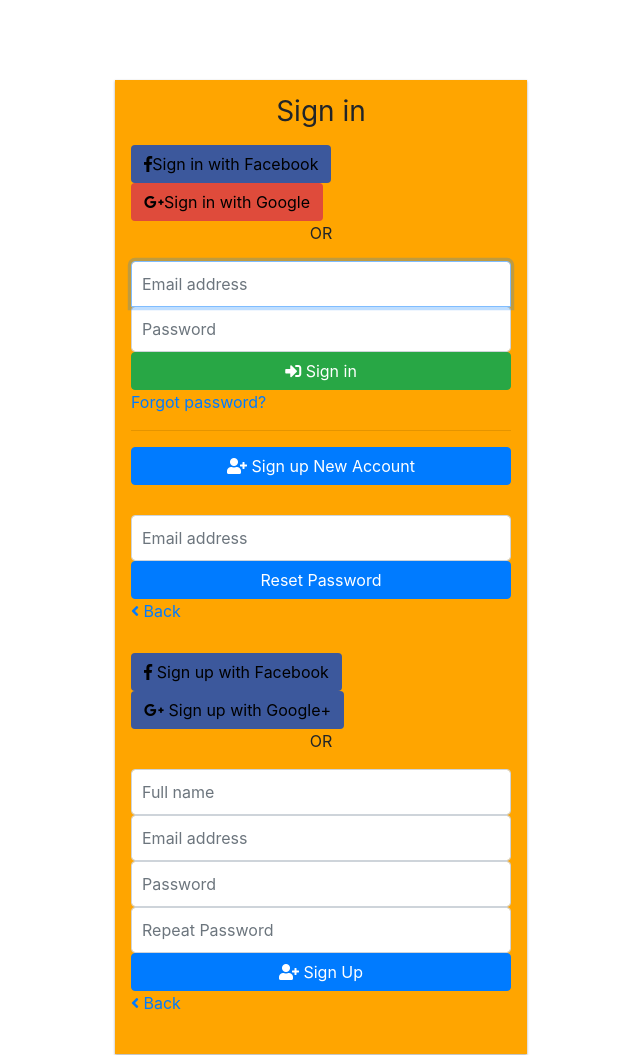
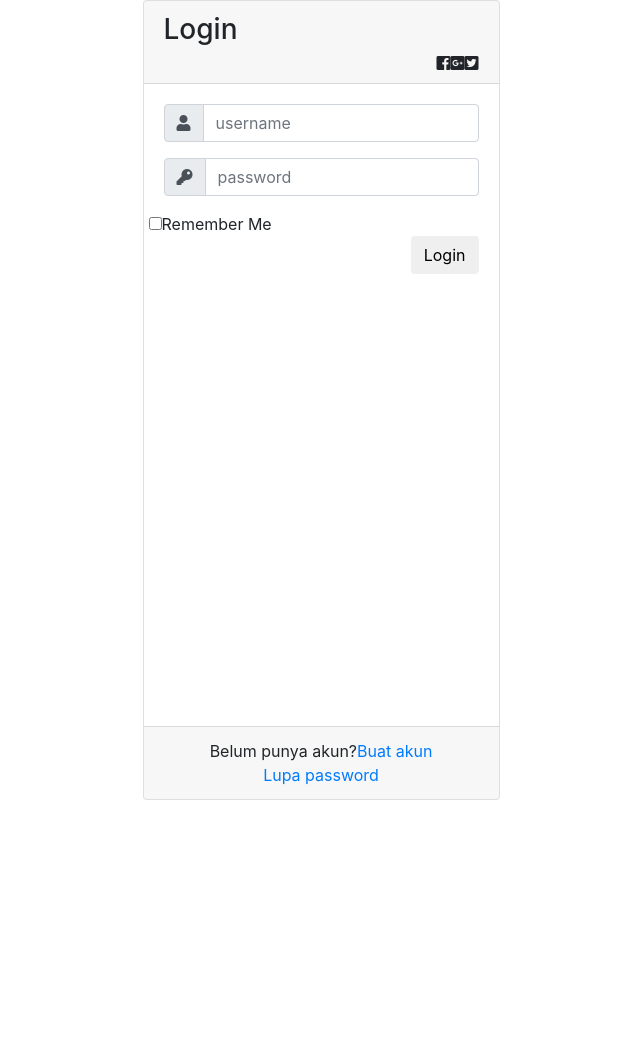
Before and after one commit to 123sincan/Pampangku, a plain HTML site: page view/login.html in a window 1280 px wide. Shown: the top 1055 px of the page, without its empty margins (319-959 px from the left). After the commit the page ends 800 px from the top, so only its background shows below. Drawn offline with nearby package versions, Linux system fonts and the light colour scheme.

Commit message:
Update login.html

```diff
--- a/view/login.html
+++ b/view/login.html
@@ -1,88 +1,68 @@
-<link href="//maxcdn.bootstrapcdn.com/bootstrap/4.0.0/css/bootstrap.min.css" rel="stylesheet" id="bootstrap-css">
-<script src="//maxcdn.bootstrapcdn.com/bootstrap/4.0.0/js/bootstrap.min.js"></script>
+<link href="//maxcdn.bootstrapcdn.com/bootstrap/4.1.1/css/bootstrap.min.css" rel="stylesheet" id="bootstrap-css">
+<script src="//maxcdn.bootstrapcdn.com/bootstrap/4.1.1/js/bootstrap.min.js"></script>
 <script src="//cdnjs.cloudflare.com/ajax/libs/jquery/3.2.1/jquery.min.js"></script>
 <!------ Include the above in your HEAD tag ---------->
 
 <!DOCTYPE html>
-<html lang="en">
+<html>
 <head>
-    <meta charset="UTF-8">
-    <meta name="viewport" content="width=device-width, initial-scale=1.0">
-    <meta http-equiv="X-UA-Compatible" content="ie=edge">
-    <link rel="stylesheet" href="https://maxcdn.bootstrapcdn.com/bootstrap/4.0.0/css/bootstrap.min.css" integrity="sha384-Gn5384xqQ1aoWXA+058RXPxPg6fy4IWvTNh0E263XmFcJlSAwiGgFAW/dAiS6JXm" crossorigin="anonymous">
-    <link rel="stylesheet" href="https://use.fontawesome.com/releases/v5.3.1/css/all.css" integrity="sha384-mzrmE5qonljUremFsqc01SB46JvROS7bZs3IO2EmfFsd15uHvIt+Y8vEf7N7fWAU" crossorigin="anonymous">
-    <link rel="stylesheet" href="../css/login.css">
-    <title>Bootstrap 4 Login/Register Form</title>
+	<title>Login Page</title>
+   <!--Made with love by Mutiullah Samim -->
+
+	<!--Bootsrap 4 CDN-->
+	<link rel="stylesheet" href="https://stackpath.bootstrapcdn.com/bootstrap/4.1.3/css/bootstrap.min.css" integrity="sha384-MCw98/SFnGE8fJT3GXwEOngsV7Zt27NXFoaoApmYm81iuXoPkFOJwJ8ERdknLPMO" crossorigin="anonymous">
+
+    <!--Fontawesome CDN-->
+	<link rel="stylesheet" href="https://use.fontawesome.com/releases/v5.3.1/css/all.css" integrity="sha384-mzrmE5qonljUremFsqc01SB46JvROS7bZs3IO2EmfFsd15uHvIt+Y8vEf7N7fWAU" crossorigin="anonymous">
+
+	<!--Custom styles-->
+	<link rel="stylesheet" type="text/css" href="../css/login.css">
 </head>
 <body>
-    <div id="logreg-forms" style="background-color: #FFA500;">
-        <form class="form-signin">
-            <h1 class="h3 mb-3 font-weight-normal" style="text-align: center"> Sign in</h1>
-            <div class="social-login">
-                <button class="btn facebook-btn social-btn" type="button" style="background-color: #3C589C;"><span><i class="fab fa-facebook-f"></i>Sign in with Facebook</span> </button>
-                <button class="btn google-btn social-btn" type="button" style="background-color: #DF4B3B;"><span><i class="fab fa-google-plus-g"></i>Sign in with Google</span> </button>
-            </div>
-            <p style="text-align:center"> OR  </p>
-            <input type="email" id="inputEmail" class="form-control" placeholder="Email address" required="" autofocus="">
-            <input type="password" id="inputPassword" class="form-control" placeholder="Password" required="">
+<div class="container">
+	<div class="d-flex justify-content-center h-100">
+		<div class="card">
+			<div class="card-header">
+				<h3>Login</h3>
+				<div class="d-flex justify-content-end social_icon">
+					<span><i class="fab fa-facebook-square"></i></span>
+					<span><i class="fab fa-google-plus-square"></i></span>
+					<span><i class="fab fa-twitter-square"></i></span>
+				</div>
+			</div>
+			<div class="card-body">
+				<form>
+					<div class="input-group form-group">
+						<div class="input-group-prepend">
+							<span class="input-group-text"><i class="fas fa-user"></i></span>
+						</div>
+						<input type="text" class="form-control" placeholder="username">
 
-            <button class="btn btn-success btn-block" type="submit"><i class="fas fa-sign-in-alt"></i> Sign in</button>
-            <a href="#" id="forgot_pswd">Forgot password?</a>
-            <hr>
-            <!-- <p>Don't have an account!</p>  -->
-            <button class="btn btn-primary btn-block" type="button" id="btn-signup"><i class="fas fa-user-plus"></i> Sign up New Account</button>
-            </form>
-
-            <form action="/reset/password/" class="form-reset">
-                <input type="email" id="resetEmail" class="form-control" placeholder="Email address" required="" autofocus="">
-                <button class="btn btn-primary btn-block" type="submit">Reset Password</button>
-                <a href="#" id="cancel_reset"><i class="fas fa-angle-left"></i> Back</a>
-            </form>
-
-				<form action="/signup/" class="form-signup">
-					<div class="social-login">
-						<button class="btn facebook-btn social-btn" type="button" style="background-color: #3C589C;"><span><i class="fab fa-facebook-f"></i> Sign up with Facebook</span> </button>
 					</div>
-					<div class="social-login">
-						<button class="btn google-btn social-btn" type="button" style="background-color: #3C589C;"><span><i class="fab fa-google-plus-g"></i> Sign  up with Google+</span> </button>
+					<div class="input-group form-group">
+						<div class="input-group-prepend">
+							<span class="input-group-text"><i class="fas fa-key"></i></span>
+						</div>
+						<input type="password" class="form-control" placeholder="password">
 					</div>
-
-                <p style="text-align:center">OR</p>
-
-                <input type="text" id="user-name" class="form-control" placeholder="Full name" required="" autofocus="">
-                <input type="email" id="user-email" class="form-control" placeholder="Email address" required autofocus="">
-                <input type="password" id="user-pass" class="form-control" placeholder="Password" required autofocus="">
-                <input type="password" id="user-repeatpass" class="form-control" placeholder="Repeat Password" required autofocus="">
-
-                <button class="btn btn-primary btn-block" type="submit"><i class="fas fa-user-plus"></i> Sign Up</button>
-                <a href="#" id="cancel_signup"><i class="fas fa-angle-left"></i> Back</a>
-            </form>
-            <br>
-
-    </div>
-    <p style="text-align:center">
-        <a href="http://bit.ly/2RjWFMfunction toggleResetPswd(e){
-    e.preventDefault();
-    $('#logreg-forms .form-signin').toggle() // display:block or none
-    $('#logreg-forms .form-reset').toggle() // display:block or none
-}
-
-function toggleSignUp(e){
-    e.preventDefault();
-    $('#logreg-forms .form-signin').toggle(); // display:block or none
-    $('#logreg-forms .form-signup').toggle(); // display:block or none
-}
-
-$(()=>{
-    // Login Register Form
-    $('#logreg-forms #forgot_pswd').click(toggleResetPswd);
-    $('#logreg-forms #cancel_reset').click(toggleResetPswd);
-    $('#logreg-forms #btn-signup').click(toggleSignUp);
-    $('#logreg-forms #cancel_signup').click(toggleSignUp);
-})g" target="_blank" style="color:black"></a>
-    </p>
-    <script src="https://cdnjs.cloudflare.com/ajax/libs/jquery/3.3.1/jquery.min.js"></script>
-    <script src="https://maxcdn.bootstrapcdn.com/bootstrap/4.0.0/js/bootstrap.min.js" integrity="sha384-JZR6Spejh4U02d8jOt6vLEHfe/JQGiRRSQQxSfFWpi1MquVdAyjUar5+76PVCmYl" crossorigin="anonymous"></script>
-    <script src="../js/login.js"></script>
+					<div class="row align-items-center remember">
+						<input type="checkbox">Remember Me
+					</div>
+					<div class="form-group">
+						<input type="submit" value="Login" class="btn float-right login_btn">
+					</div>
+				</form>
+			</div>
+			<div class="card-footer">
+				<div class="d-flex justify-content-center links">
+					Belum punya akun?<a href="#">Buat akun</a>
+				</div>
+				<div class="d-flex justify-content-center">
+					<a href="#">Lupa password</a>
+				</div>
+			</div>
+		</div>
+	</div>
+</div>
 </body>
 </html>
```
